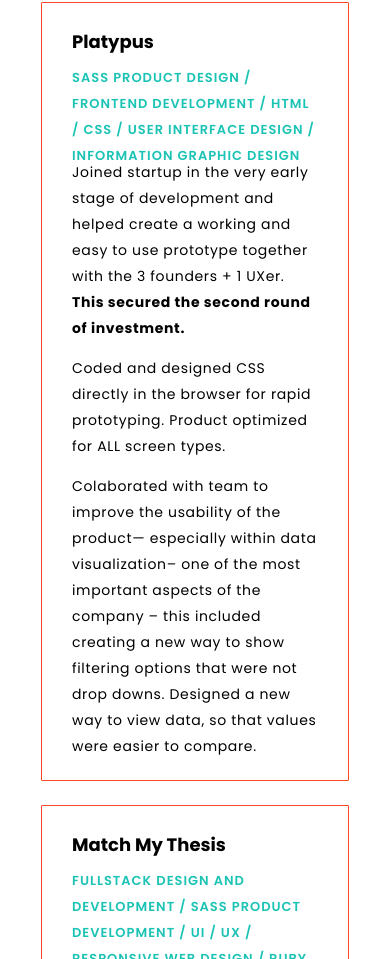
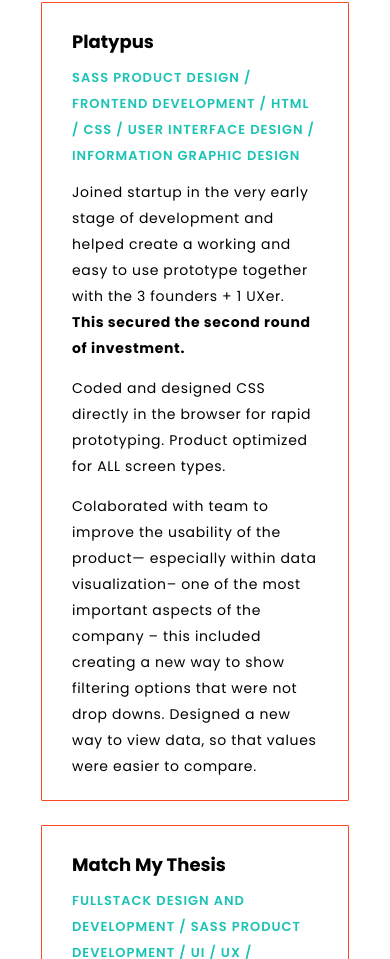
Before and after one commit to marcidenmark/marcipapineaudotcom, a website: page index.html in a window 390 px wide. Shown: the part 2055-3014 px from the top of the page. Drawn offline with Linux system fonts and the light colour scheme.

Commit message:
fixed p tag on mobile for platypus

```diff
--- a/css/Components/typography.css
+++ b/css/Components/typography.css
@@ -60,6 +60,20 @@
 	line-height: 26px;
 	letter-spacing: 0.65px;
 }
+
+.plat-intro-p {
+	margin-top: -10px;
+	font-size: 14px;
+	font-weight: 400;
+	line-height: 26px;
+	letter-spacing: 0.65px;
+}
+@media (max-width: 768px) {
+	.plat-intro-p {
+	margin-top: 10px;
+	}
+
+
 .headlines {
 	font-size: 28px;
 	font-weight: 600;
--- a/index.html
+++ b/index.html
@@ -118,10 +118,10 @@
           <div class="subhead">
              SasS Product Design / Frontend Development / HTML / CSS / User Interface Design / Information Graphic Design
           </div>
-          <p style="    margin-top: -10px;">
+          <div class="plat-intro-p">
             Joined startup in the very early stage of development and helped create a working and easy to use
             prototype together with the 3 founders + 1 UXer. <strong> This secured the second round of investment.</strong>
-          </p>
+          </div>
          <p>
           Coded and designed CSS directly in the browser for rapid prototyping. Product optimized for ALL screen types.
         </p>
```
